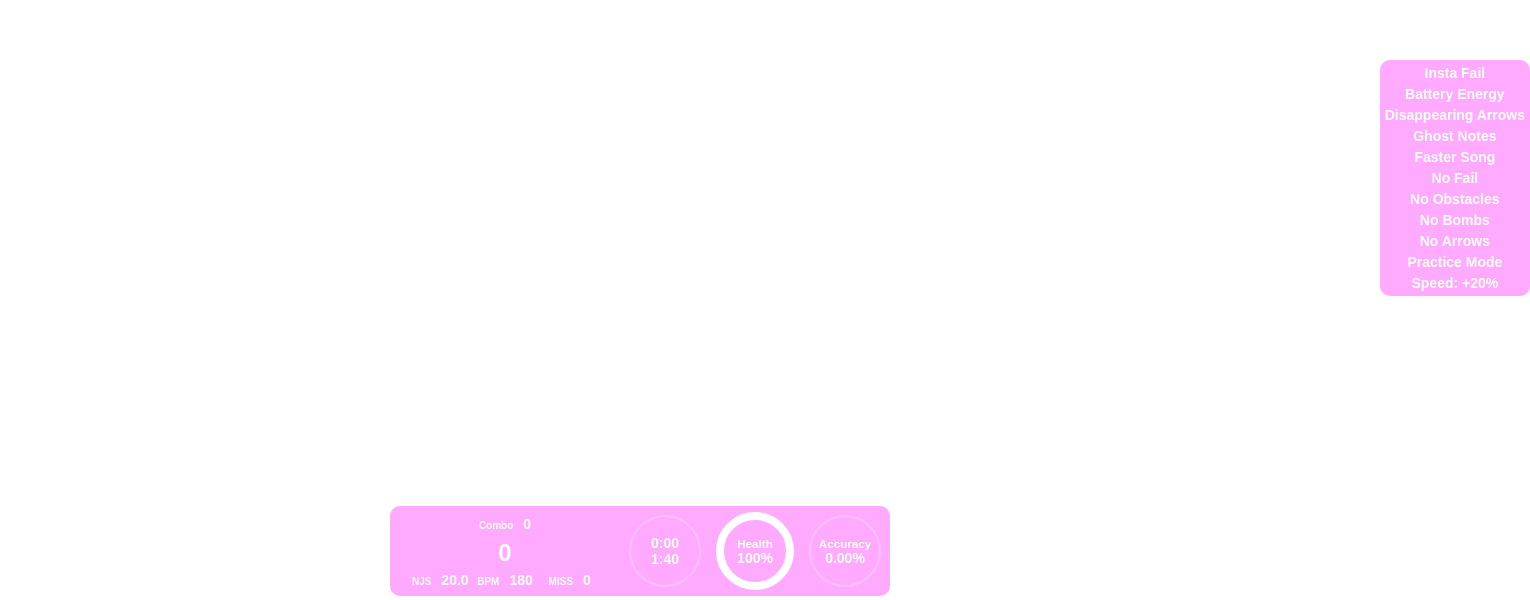
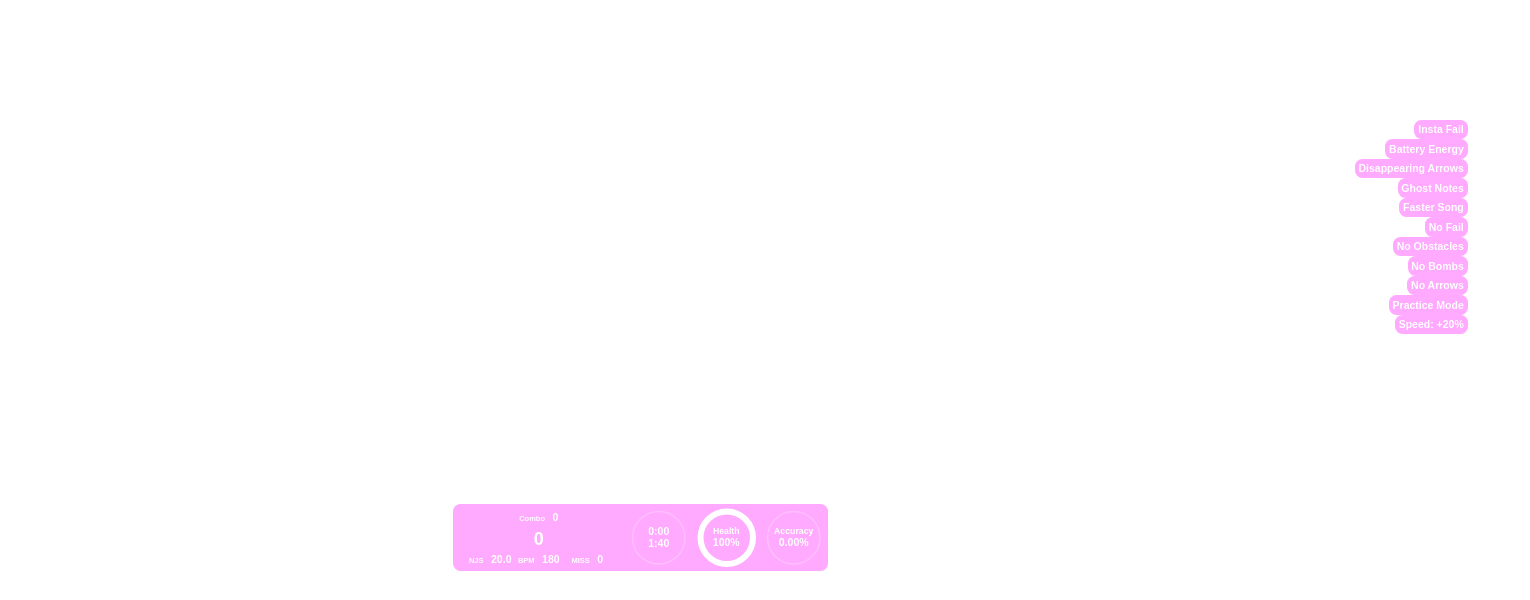
Before and after one commit to UnskilledFreak/Freakylay, a plain HTML site: page index.html in a window 1280 px wide. Shown: the part 304-904 px from the top of the page, 1530 px wide, since content can reach past the window. After the commit the page ends 878 px from the top, so only its background shows below. Drawn offline with Linux system fonts and the light colour scheme; a web font is replaced by a local one.

Commit message:
rc for BS 1.13.0 / DP 1.1.1

```diff
--- a/DataPuller.js
+++ b/DataPuller.js
@@ -24,6 +24,7 @@ class LiveData {
 class StaticData {
     constructor(data) {
         // Map
+        this.Hash = Helper.isset(data, 'Hash', 'SongName');
         this.SongName = Helper.isset(data, 'SongName', 'SongName');
         this.SongSubName = Helper.isset(data, 'SongSubName', 'SongSubName');
         this.SongAuthor = Helper.isset(data, 'SongAuthor', 'SongAuthor');
@@ -31,13 +32,16 @@ class StaticData {
         this.BSRKey = Helper.isset(data, 'BSRKey', 'BSRKey');
         this.coverImage = Helper.isset(data, 'coverImage', 'img/tyGQRx5x_400x400.jpg');
         this.Length = Helper.isset(data, 'Length', 1);
-        this.TimeScale = Helper.isset(data, 'TimeScale', 1);
 
         // Difficulty
+        this.MapType = Helper.isset(data, 'MapType', 0);
         this.Difficulty = Helper.isset(data, 'Difficulty', 0);
         this.CustomDifficultyLabel = Helper.isset(data, 'CustomDifficultyLabel', '');
         this.BPM = Helper.isset(data, 'BPM', 0);
         this.NJS = Helper.isset(data, 'NJS', 0.0);
+        this.PracticeMode = Helper.isset(data, 'PracticeMode', false);
+        this.PP = Helper.isset(data, 'PP', false);
+        this.Star = Helper.isset(data, 'Star', false);
 
         //Modifiers
         let modifiers = Helper.isset(data, 'Modifiers', {});
@@ -51,8 +55,7 @@ class StaticData {
             noObstacles: Helper.isset(modifiers, 'noObstacles', false),
             noBombs: Helper.isset(modifiers, 'noBombs', false),
             slowerSong: Helper.isset(modifiers, 'slowerSong', false),
-            noArrows: Helper.isset(modifiers, 'noArrows', false),
-            practiceMode: Helper.isset(data, 'PracticeMode', false)
+            noArrows: Helper.isset(modifiers, 'noArrows', false)
         };
         let practiceModeModifiers = Helper.isset(data, 'PracticeModeModifiers', {});
         this.PracticeModeModifiers = {
@@ -507,11 +510,44 @@ class UI {
     constructor() {
         this.inactiveClass = 'inactive';
 
+        this.staticDataTest = new StaticData({});
+        this.staticDataTest.BPM = 180;
+        this.staticDataTest.BSRKey = '1234';
+        this.staticDataTest.Difficulty = 9;
+        this.staticDataTest.Length = 120;
+        this.staticDataTest.NJS = 20;
+        this.staticDataTest.PreviousBSR = 'affa';
+        this.staticDataTest.PreviousRecord = 123456;  // ??? uhm
+
+        this.staticDataTest.Modifiers.batteryEnergy = true;
+        this.staticDataTest.Modifiers.disappearingArrows = true;
+        //this.staticDataTest.Modifiers.fasterSong = true;
+        this.staticDataTest.Modifiers.ghostNotes = true;
+        this.staticDataTest.Modifiers.instantFail = true;
+        this.staticDataTest.Modifiers.noArrows = true;
+        this.staticDataTest.Modifiers.noBombs = true;
+        this.staticDataTest.Modifiers.noFail = true;
+        this.staticDataTest.Modifiers.noObstacles = true;
+        //this.staticDataTest.Modifiers.slowerSong = true;
+
+        this.staticDataTest.PracticeMode = true;
+        this.staticDataTest.PracticeModeModifiers.songSpeedMul = 1.2;
+        //this.staticDataTest.PracticeModeModifiers.songSpeedMul = 0.8;
+        this.staticDataTest.PracticeModeModifiers.startSongTime = 10;
+
+        this.liveDataTest = new LiveData({});
+        this.liveDataTest.PlayerHealth = .5;
+        this.liveDataTest.TimeElapsed = 10;
+        this.liveDataTest.Accuracy = 50;
+        this.liveDataTest.Score = 1234567;
+        this.liveDataTest.Misses = 17;
+        this.liveDataTest.fullCombo = true;
+
         this.defaults = {
             ip: '127.0.0.1',
             textColor: 'ffffff',
             backgroundColor: 'rgba(255,133,255,0.7)'
-        }
+        };
 
         this.urlParamStrings = {
             ip: 'ip',
@@ -525,8 +561,10 @@ class UI {
             showCombo: 'h',
             flipStatic: 'i',
             flipLive: 'j',
-            flipModifiers: 'k'
-        }
+            flipModifiers: 'k',
+            showScoreIncrease: 'l',
+            showFullComboModifier: 'm'
+        };
 
         this.urlParams = new URLSearchParams(location.search);
 
@@ -543,7 +581,9 @@ class UI {
             ip: this.getUrlParam(this.urlParamStrings.ip, this.defaults.ip),
             flipLive: this.urlParams.has(this.urlParamStrings.flipLive),
             flipStatic: this.urlParams.has(this.urlParamStrings.flipStatic),
-            flipModifiers: this.urlParams.has(this.urlParamStrings.flipModifiers)
+            flipModifiers: this.urlParams.has(this.urlParamStrings.flipModifiers),
+            showScoreIncrease: this.urlParams.has(this.urlParamStrings.showScoreIncrease),
+            showFullComboModifier: this.urlParams.has(this.urlParamStrings.showFullComboModifier)
         };
 
         document.body.ondblclick = (e) => {
@@ -554,7 +594,7 @@ class UI {
             this.appendNewStyles();
         };
 
-        this.levelWasPaused = false;
+        //this.levelWasPaused = false;
         this.getUiElements();
 
         this.health.setProgress(0, 1);
@@ -562,8 +602,10 @@ class UI {
         this.setTime(0, 60)
 
         this.uiShown = true;
+        /*
         this.internalTimer = -1;
         this.internalInterval = 0;
+         */
 
         this.appendNewStyles();
 
@@ -592,6 +634,8 @@ class UI {
         new SettingLine('Show BPM', 'showBpm');
         new SettingLine('Show NJS', 'showNjs');
         new SettingLine('Show Combo', 'showCombo');
+        new SettingLine('Show Score arrow pointing up or down depending on last score', 'showScoreIncrease');
+        new SettingLine('Show Full Combo modifier', 'showFullComboModifier');
 
         this.optionsLinesElement.append(Helper.create('hr'));
 
@@ -610,38 +654,8 @@ class UI {
     }
 
     previewGameData() {
-        let s = new StaticData({});
-        s.BPM = 180;
-        s.BSRKey = '1234';
-        s.Difficulty = 9;
-        s.Length = 120;
-        s.NJS = 20;
-        s.PreviousBSR = 'affa';
-        s.PreviousRecord = 123456;  // ??? uhm
-
-        s.Modifiers.batteryEnergy = true;
-        s.Modifiers.disappearingArrows = true;
-        s.Modifiers.fasterSong = true;
-        s.Modifiers.ghostNotes = true;
-        s.Modifiers.instantFail = true;
-        s.Modifiers.noArrows = true;
-        s.Modifiers.noBombs = true;
-        s.Modifiers.noFail = true;
-        s.Modifiers.noObstacles = true;
-        s.Modifiers.practiceMode = true;
-        s.Modifiers.slowerSong = true;
-        s.PracticeModeModifiers.songSpeedMul = 1.2;
-        s.PracticeModeModifiers.startSongTime = 10;
-
-        let l = new LiveData({});
-        l.PlayerHealth = .5;
-        l.TimeElapsed = 10;
-        l.Accuracy = 50;
-        l.Score = 1234567;
-        l.Misses = 17;
-
-        this.updateStatic(s);
-        this.updateLive(l);
+        this.updateStatic(this.staticDataTest);
+        this.updateLive(this.liveDataTest);
     }
 
     getUiElements() {
@@ -651,14 +665,14 @@ class UI {
             batteryEnergy: Helper.element('BE'),
             disappearingArrows: Helper.element('DA'),
             ghostNotes: Helper.element('GN'),
-            fasterSong: Helper.element('FS'),
+            speed: Helper.element('speed'),
             noFail: Helper.element('NF'),
             noObstacles: Helper.element('NO'),
             noBombs: Helper.element('NB'),
-            slowerSong: Helper.element('SS'),
             noArrows: Helper.element('NA'),
             practiceMode: Helper.element('PM'),
-            songSpeed: Helper.element('songSpeed')
+            songSpeed: Helper.element('songSpeed'),
+            fullCombo: Helper.element('FC')
         };
 
         this.timer = new CircleBar(Helper.element('timerHolder'));
@@ -734,25 +748,23 @@ class UI {
             this.modifiers.batteryEnergy.innerHTML = 'BE';
             this.modifiers.disappearingArrows.innerHTML = 'DA';
             this.modifiers.ghostNotes.innerHTML = 'GN';
-            this.modifiers.fasterSong.innerHTML = 'FS';
             this.modifiers.noFail.innerHTML = 'NF';
             this.modifiers.noObstacles.innerHTML = 'NO';
             this.modifiers.noBombs.innerHTML = 'NB';
-            this.modifiers.slowerSong.innerHTML = 'SS';
             this.modifiers.noArrows.innerHTML = 'NA';
             this.modifiers.practiceMode.innerHTML = 'PM';
+            this.modifiers.fullCombo.innerHTML = 'FC';
         } else {
             this.modifiers.instantFail.innerHTML = 'Insta Fail';
             this.modifiers.batteryEnergy.innerHTML = 'Battery Energy';
             this.modifiers.disappearingArrows.innerHTML = 'Disappearing Arrows';
             this.modifiers.ghostNotes.innerHTML = 'Ghost Notes';
-            this.modifiers.fasterSong.innerHTML = 'Faster Song';
             this.modifiers.noFail.innerHTML = 'No Fail';
             this.modifiers.noObstacles.innerHTML = 'No Obstacles';
             this.modifiers.noBombs.innerHTML = 'No Bombs';
-            this.modifiers.slowerSong.innerHTML = 'Slower Song';
             this.modifiers.noArrows.innerHTML = 'No Arrows';
             this.modifiers.practiceMode.innerHTML = 'Practice Mode';
+            this.modifiers.fullCombo.innerHTML = 'Full Combo';
         }
 
         Helper.visibility(this.data.previousBSR, this.options.showPrevBsr);
@@ -762,6 +774,7 @@ class UI {
         Helper.display(this.data.miss, this.options.missCounter, true);
 
         Helper.display(this.optionsElement, this.options.previewMode);
+
         if (this.options.previewMode) {
             this.calculateOptionPosition();
         }
@@ -817,6 +830,8 @@ class UI {
             'flipStatic',
             'flipLive',
             'flipModifiers',
+            'showScoreIncrease',
+            'showFullComboModifier'
         ];
 
         for (let x of pushData) {
@@ -866,10 +881,11 @@ class UI {
 
         return minutes < 0 ? seconds : minutes + ':' + seconds;
     }
-
+    /*
     getTimeElapsed() {
         return Math.round(this.liveData.TimeElapsed / this.staticData.PracticeModeModifiers.songSpeedMul);
     }
+     */
 
     updateLive(liveData) {
         this.liveData = liveData;
@@ -881,6 +897,7 @@ class UI {
             Helper.removeClass(this.modifiersHolder, this.inactiveClass);
 
             this.uiShown = true;
+            /*
             this.timerAdjusted = false;
             this.internalTimer = this.getTimeElapsed();
 
@@ -920,15 +937,23 @@ class UI {
         // down section
         this.accuracy.setProgress(this.liveData.Accuracy.toFixed(2), 100)
 
+        let arrow = '';
+
+        if (this.options.showScoreIncrease) {
+            let lS = this.liveData.Score;
+            let pR = this.staticData.PreviousRecord;
+            arrow = lS < pR ? '&darr;' : lS > pR ? '&uarr;' : '';
+        }
+
         this.data.combo.innerHTML = '<span>Combo</span>' + this.liveData.Combo;
         this.data.miss.innerHTML = '<span>MISS</span>' + this.liveData.Misses;
-        this.data.score.innerHTML = new Intl.NumberFormat('en-US').format(this.liveData.Score).replace(/,/g, ' ');
+        this.data.score.innerHTML = arrow + new Intl.NumberFormat('en-US').format(this.liveData.Score).replace(/,/g, ' ');
 
-        //this.health.setProgress(this.staticData.Modifiers.practiceMode ? 100 : this.liveData.PlayerHealth.toFixed(0), 100);
+        //this.health.setProgress(this.staticData.PracticeMode ? 100 : this.liveData.PlayerHealth.toFixed(0), 100);
         this.health.setProgress(this.staticData.Modifiers.noFail ? 100 : this.liveData.PlayerHealth.toFixed(0), 100);
 
         // block hit scores?
-        // full combo?
+        Helper.display(this.modifiers.fullCombo, this.options.showFullComboModifier, true);
     }
 
     updateStatic(staticData) {
@@ -936,7 +961,7 @@ class UI {
 
         // calculate map length
         this.mapLength = this.staticData.Length;
-        if (this.staticData.Modifiers.practiceMode) {
+        if (this.staticData.PracticeMode) {
             this.mapLength = Math.trunc(this.staticData.Length / this.staticData.PracticeModeModifiers.songSpeedMul);
         } else if (this.staticData.Modifiers.fasterSong || this.staticData.Modifiers.slowerSong) {
             this.mapLength = Math.trunc(this.staticData.Length * (this.staticData.Modifiers.fasterSong ? .8 : 1.15));
@@ -952,30 +977,42 @@ class UI {
             }
 
             // noinspection JSUnfilteredForInLoop
-            Helper.display(this.modifiers[modifier], this.staticData.Modifiers[modifier]);
+            if (typeof this.modifiers[modifier] !== 'undefined') {
+                Helper.display(this.modifiers[modifier], this.staticData.Modifiers[modifier], true);
+            }
         }
 
-        Helper.display(this.modifiers.practiceMode, this.staticData.Modifiers.practiceMode);
+        Helper.display(this.modifiers.practiceMode, this.staticData.PracticeMode, true);
 
         // practice
-        if (this.staticData.Modifiers.practiceMode) {
+        if (this.staticData.PracticeMode) {
             allModifiersOff = false;
 
-            Helper.display(this.modifiers.fasterSong, this.staticData.PracticeModeModifiers.songSpeedMul > 1);
-            Helper.display(this.modifiers.slowerSong, this.staticData.PracticeModeModifiers.songSpeedMul < 1);
+            if (this.staticData.PracticeModeModifiers.songSpeedMul !== 1) {
+                let str;
+                if (this.staticData.PracticeModeModifiers.songSpeedMul > 1) {
+                    str = this.options.shortModifierNames ? 'FS' : 'Faster Song'
+                } else {
+                    str = this.options.shortModifierNames ? 'SS' : 'Slower Song'
+                }
+                this.modifiers.speed.innerHTML = str;
+                Helper.display(this.modifiers.speed, true, true);
+            } else {
+                Helper.display(this.modifiers.speed, false, true);
+            }
 
             let readableSpeed = (this.staticData.PracticeModeModifiers.songSpeedMul * 100 - 100).toFixed();
             let identifier = readableSpeed > 0 ? '+' : '';
 
             if (readableSpeed === 100) {
-                Helper.display(this.modifiers.songSpeed, false);
+                Helper.display(this.modifiers.songSpeed, false, true);
             } else {
-                Helper.display(this.modifiers.songSpeed, true);
+                Helper.display(this.modifiers.songSpeed, true, true);
                 this.modifiers.songSpeed.innerHTML = (this.options.shortModifierNames ? '' : 'Speed: ') + identifier + readableSpeed + '%';
             }
-            Helper.display(this.modifiers.songSpeed, this.staticData.Modifiers.songSpeedMul !== 1);
+            Helper.display(this.modifiers.songSpeed, this.staticData.Modifiers.songSpeedMul !== 1, true);
         } else {
-            Helper.display(this.modifiers.songSpeed, false);
+            Helper.display(this.modifiers.songSpeed, false, true);
         }
 
         Helper.visibility(this.modifiersHolder, !allModifiersOff);
--- a/css/styles.css
+++ b/css/styles.css
@@ -131,9 +131,9 @@ body {
 /** modifiers **/
 #modifiers {
     position: absolute;
+    text-align: right;
     right: 5px;
     bottom: 200px;
-    text-align: center;
     font-size: 14px;
     transition: 1s all;
 }
@@ -143,7 +143,9 @@ body {
 }
 
 #modifiers > div {
-    margin: 5px;
+    padding: 5px;
+    display: inline-block;
+    width: fit-content;
 }
 
 /** down **/
@@ -246,6 +248,7 @@ body {
 #modifiers.flip {
     right: inherit;
     left: 5px;
+    text-align: left;
 }
 
 #modifiers.flip.inactive {
@@ -260,3 +263,9 @@ body {
 #downSection.flip.inactive {
     top: -100px;
 }
+
+@media screen and (max-width: 1280px) {
+    body {
+        zoom: 75%;
+    }
+}
--- a/index.html
+++ b/index.html
@@ -50,19 +50,19 @@
     <div class="barHolder" id="accuracyHolder"></div>
 </div>
 
-<div id="modifiers" class="backGroundColor borderRadiusBottomLeft borderRadiusTopLeft borderRadiusBottomRight borderRadiusTopRight">
-    <div id="IF">IF</div>
-    <div id="BE">BE</div>
-    <div id="DA">DA</div>
-    <div id="GN">GN</div>
-    <div id="FS">FS</div>
-    <div id="SS">SS</div>
-    <div id="NF">NF</div>
-    <div id="NO">NO</div>
-    <div id="NB">NB</div>
-    <div id="NA">NA</div>
-    <div id="PM">PM</div>
-    <div id="songSpeed">100%</div>
+<div id="modifiers">
+    <div class="modifiers backGroundColor borderRadiusBottomLeft borderRadiusTopLeft borderRadiusBottomRight borderRadiusTopRight" id="IF">IF</div><br>
+    <div class="modifiers backGroundColor borderRadiusBottomLeft borderRadiusTopLeft borderRadiusBottomRight borderRadiusTopRight" id="BE">BE</div><br>
+    <div class="modifiers backGroundColor borderRadiusBottomLeft borderRadiusTopLeft borderRadiusBottomRight borderRadiusTopRight" id="DA">DA</div><br>
+    <div class="modifiers backGroundColor borderRadiusBottomLeft borderRadiusTopLeft borderRadiusBottomRight borderRadiusTopRight" id="GN">GN</div><br>
+    <div class="modifiers backGroundColor borderRadiusBottomLeft borderRadiusTopLeft borderRadiusBottomRight borderRadiusTopRight" id="speed">FS</div><br>
+    <div class="modifiers backGroundColor borderRadiusBottomLeft borderRadiusTopLeft borderRadiusBottomRight borderRadiusTopRight" id="NF">NF</div><br>
+    <div class="modifiers backGroundColor borderRadiusBottomLeft borderRadiusTopLeft borderRadiusBottomRight borderRadiusTopRight" id="NO">NO</div><br>
+    <div class="modifiers backGroundColor borderRadiusBottomLeft borderRadiusTopLeft borderRadiusBottomRight borderRadiusTopRight" id="NB">NB</div><br>
+    <div class="modifiers backGroundColor borderRadiusBottomLeft borderRadiusTopLeft borderRadiusBottomRight borderRadiusTopRight" id="NA">NA</div><br>
+    <div class="modifiers backGroundColor borderRadiusBottomLeft borderRadiusTopLeft borderRadiusBottomRight borderRadiusTopRight" id="PM">PM</div><br>
+    <div class="modifiers backGroundColor borderRadiusBottomLeft borderRadiusTopLeft borderRadiusBottomRight borderRadiusTopRight" id="songSpeed">100%</div><br>
+    <div class="modifiers backGroundColor borderRadiusBottomLeft borderRadiusTopLeft borderRadiusBottomRight borderRadiusTopRight" id="FC">FC</div><br>
 </div>
 
 <div id="options" class="backGroundColor borderRadiusBottomLeft borderRadiusTopLeft borderRadiusBottomRight borderRadiusTopRight">
```
